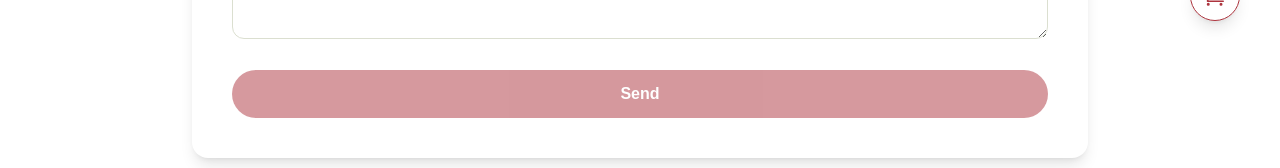
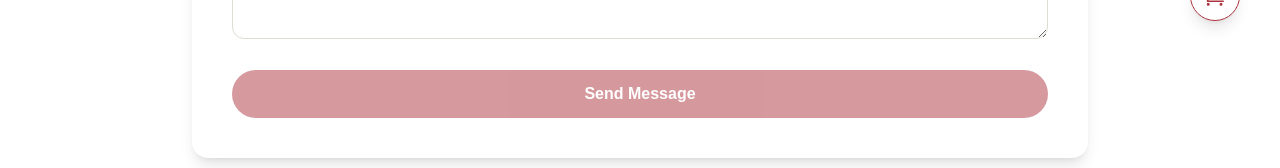
Before and after one commit to Saad-1719/Bistro-Bliss, a React (Vite) app: page /contact in a window 1280 px wide. Shown: the part 747-915 px from the top of the page. Built offline with nearby package versions, Linux system fonts and the light colour scheme; a web font is replaced by a local one.

Commit message:
Update button text in ContactUs component to reflect submission state

```diff
--- a/src/pages/ContactUs.jsx
+++ b/src/pages/ContactUs.jsx
@@ -244,7 +244,7 @@ const ContactUs = () => {
               }`}
               disabled={!getFormValidity()}
             >
-              Send
+              {submitting ? "Sending..." : "Send Message"}
             </button>
           </form>
           <div className="flex flex-col sm:flex-row justify-between gap-6 sm:gap-4 pt-6 sm:pt-8">
```
